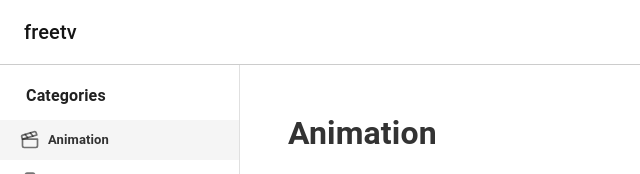
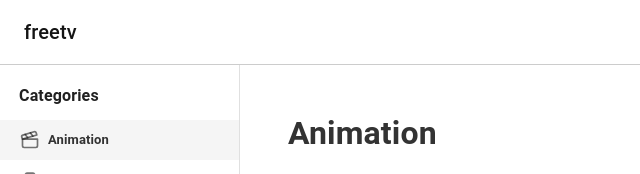
Before and after one commit to nahomtefera/freetv, a React (Create React App) app: page / in a window 1280 px wide. Shown: the top 174 px of the page, without its empty margins (0-640 px from the left). Built offline with nearby package versions, Linux system fonts and the light colour scheme; no server answers.

Commit message:
reinstalled packages to fix dependency issues

```diff
--- a/src/components/sidebar/sidebar.jsx
+++ b/src/components/sidebar/sidebar.jsx
@@ -279,7 +279,7 @@ export default function PermanentDrawerLeft({children}) {
                     <ListItemText
                         primary='Categories'
                         primaryTypographyProps={{ fontSize: 'medium', fontWeight: 'bold' }}
-                        sx={{ paddingLeft: '10px' }} // Adds padding of 40px to all sides
+                        sx={{ paddingLeft: '3px' }} // Adds padding of 40px to all sides
                     />
                 </ListItem>
                 {categories.map((category, index) => (
```
Also changed, not shown: 2 other files (tests, documents, lock files or other folders).
